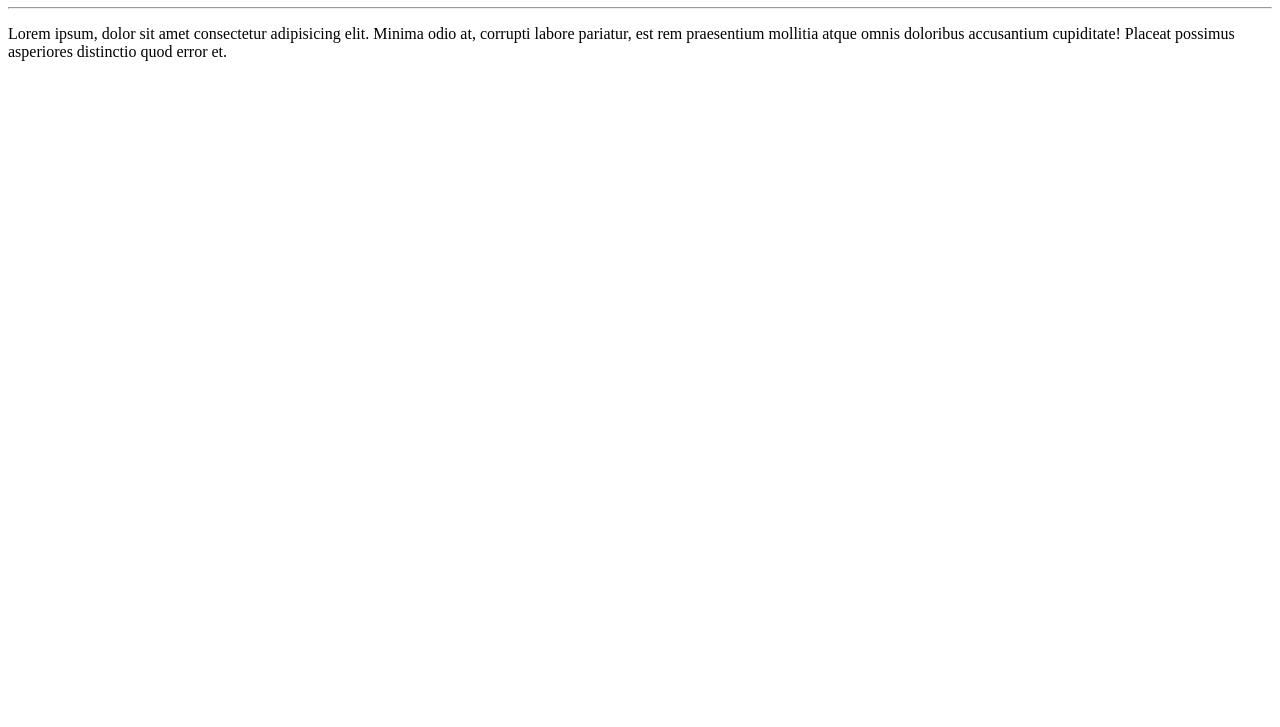
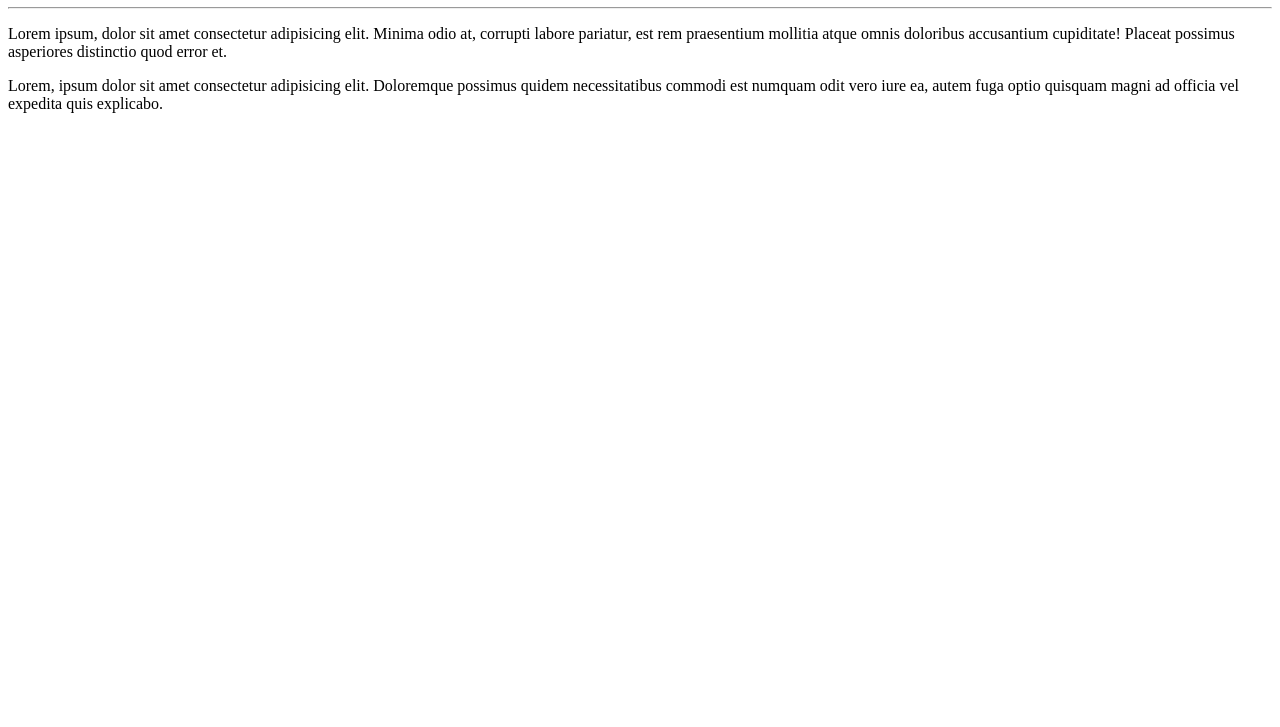
Before and after one commit to Israel-covello/Git_GitHub, a plain HTML site: page site-exemplo/index.html in a window 1280 px wide. Shown: the part 73-800 px from the top of the page. Drawn offline with Linux system fonts and the light colour scheme.

Commit message:
Adicionei um paragrafo.

```diff
--- a/site-exemplo/index.html
+++ b/site-exemplo/index.html
@@ -10,5 +10,6 @@
     <h1>Olá, Mundo!</h1>
     <hr>
     <p>Lorem ipsum, dolor sit amet consectetur adipisicing elit. Minima odio at, corrupti labore pariatur, est rem praesentium mollitia atque omnis doloribus accusantium cupiditate! Placeat possimus asperiores distinctio quod error et.</p>
+    <p>Lorem, ipsum dolor sit amet consectetur adipisicing elit. Doloremque possimus quidem necessitatibus commodi est numquam odit vero iure ea, autem fuga optio quisquam magni ad officia vel expedita quis explicabo.</p>
 </body>
 </html>
```
